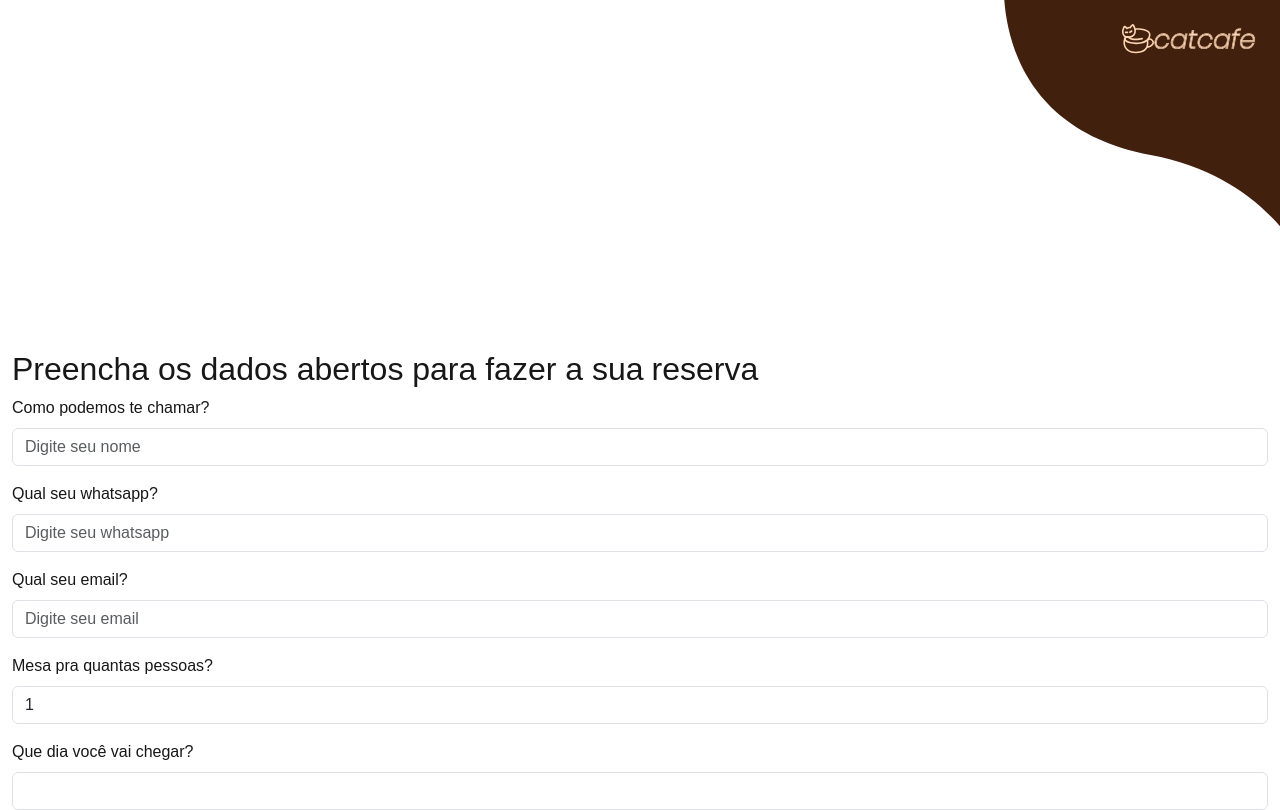
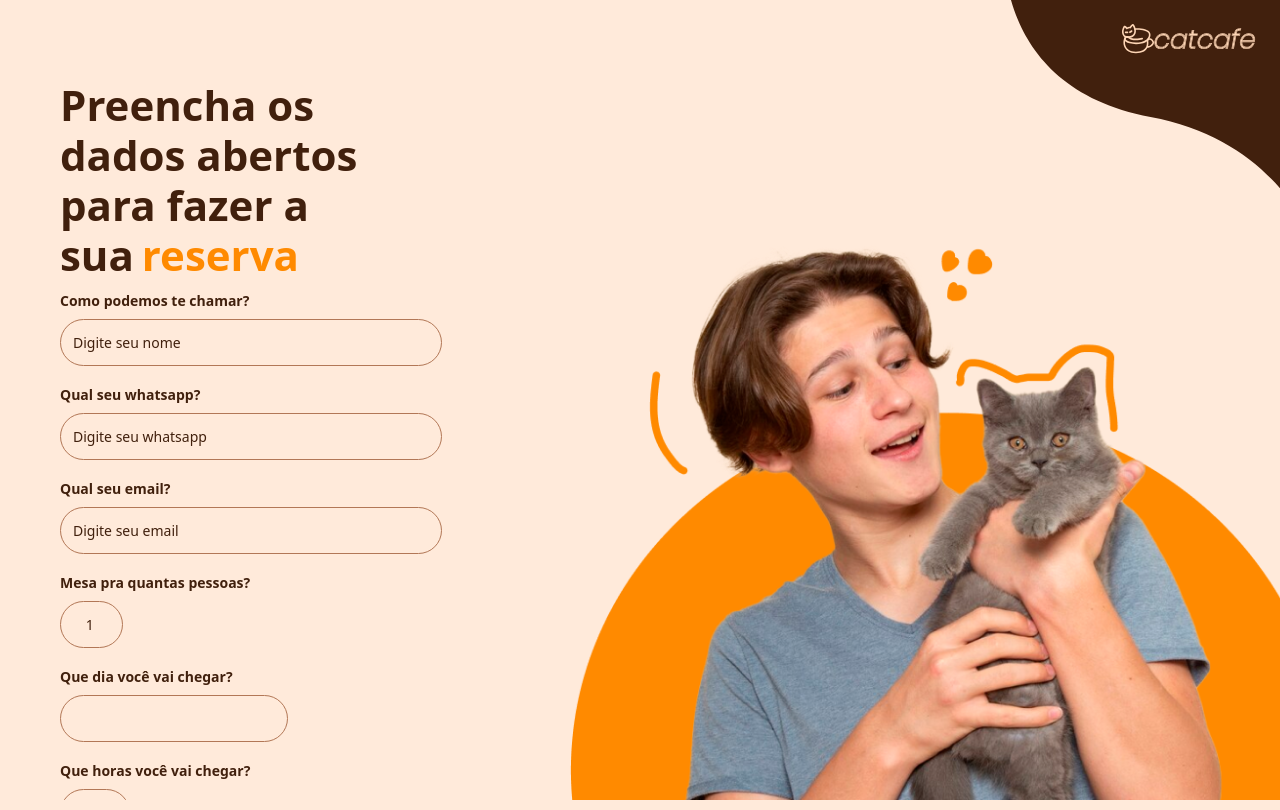
Before and after one commit to caiooliveirah09/catcafe, a Next.js app: page /make-reservation in a window 1280 px wide. Shown: the top 810 px of the page. Built offline with nearby package versions, Linux system fonts and the light colour scheme.

Commit message:
add css global

```diff
--- a/src/app/globals.css
+++ b/src/app/globals.css
@@ -1,42 +1,161 @@
-:root {
-  --background: #ffffff;
-  --foreground: #171717;
+html,
+body {
+  height: 100%;
+  overflow-x: hidden;
+  background-color: green;
+  color: #41200d;
+  background-color: #ffeada;
 }
 
-@media (prefers-color-scheme: dark) {
-  :root {
-    --background: #0a0a0a;
-    --foreground: #ededed;
+h2 {
+  font-size: 24px;
+  line-height: 28px;
+  font-weight: 600;
+}
+
+h3 {
+  font-size: 14px;
+  line-height: 20.74px;
+  font-weight: 700;
+}
+
+h1 {
+  font-size: 42px;
+  line-height: 42px;
+  font-weight: 600;
+}
+
+p {
+  font-size: 14px;
+  line-height: 20.74px;
+  font-weight: 400;
+}
+
+label {
+  font-size: 14px;
+  line-height: 21px;
+  font-weight: 600;
+}
+
+input {
+  font-size: 14px !important;
+  line-height: 21px !important;
+  font-weight: 400 !important;
+  color: #41200d !important;
+  border-radius: 1000px !important;
+  padding: 0px, 16px, 0px, 16px !important;
+  height: 47px !important;
+  background-color: #ffeada !important;
+  border-color: #b27756 !important;
+}
+
+input::placeholder {
+  color: #41200d !important;
+}
+
+.input-error {
+  border-color: red !important;
+}
+
+.font-weight-600 {
+  font-weight: 600;
+}
+
+.secondary-text-color {
+  color: #7e451f;
+}
+
+.tertiary-text-color {
+  color: #ff8a00;
+}
+
+.btn {
+  background-color: #ff8a00;
+}
+
+main {
+  justify-content: space-around;
+}
+
+main > div:first-child {
+  max-width: 430px;
+}
+
+@media (min-width: 1200px) {
+  html,
+  body {
+    height: 100vh;
+  }
+
+  .btn {
+    max-width: 200px;
+  }
+
+  h1 {
+    font-size: 64px;
+    line-height: 64px;
+    font-weight: 600;
+  }
+
+  h2 {
+    font-size: 42px;
+    line-height: 50px;
+  }
+
+  main {
+    padding-left: 3rem;
+    padding-right: 3rem;
+    max-height: 90%;
+    justify-content: space-between !important;
+  }
+
+  header {
+    height: 10%;
+  }
+
+  .img-reservation {
+    position: absolute;
+    right: -3rem;
+    bottom: 0;
   }
 }
 
-html,
-body {
-  max-width: 100vw;
-  overflow-x: hidden;
+.-mt-38 {
+  margin-top: -38px;
 }
 
-body {
-  color: var(--foreground);
-  background: var(--background);
-  font-family: Arial, Helvetica, sans-serif;
-  -webkit-font-smoothing: antialiased;
-  -moz-osx-font-smoothing: grayscale;
+.mt-38 {
+  margin-top: 38px;
 }
 
-* {
-  box-sizing: border-box;
-  padding: 0;
-  margin: 0;
+img {
+  width: 120%;
+  height: 100%;
+  max-width: 722px;
+  max-height: 688px;
 }
 
-a {
-  color: inherit;
-  text-decoration: none;
+.final-image {
+  width: 80%;
+  height: 80%;
+  max-width: 250px;
+  max-height: 224px;
 }
 
-@media (prefers-color-scheme: dark) {
-  html {
-    color-scheme: dark;
-  }
+.final-button {
+  max-width: 300px;
 }
+
+input[name="date"] {
+  width: fit-content;
+}
+
+input[name="people"] {
+  width: 63px;
+  text-align: center;
+}
+
+input[name="time"] {
+  width: 70px;
+  text-align: center;
+}
```
